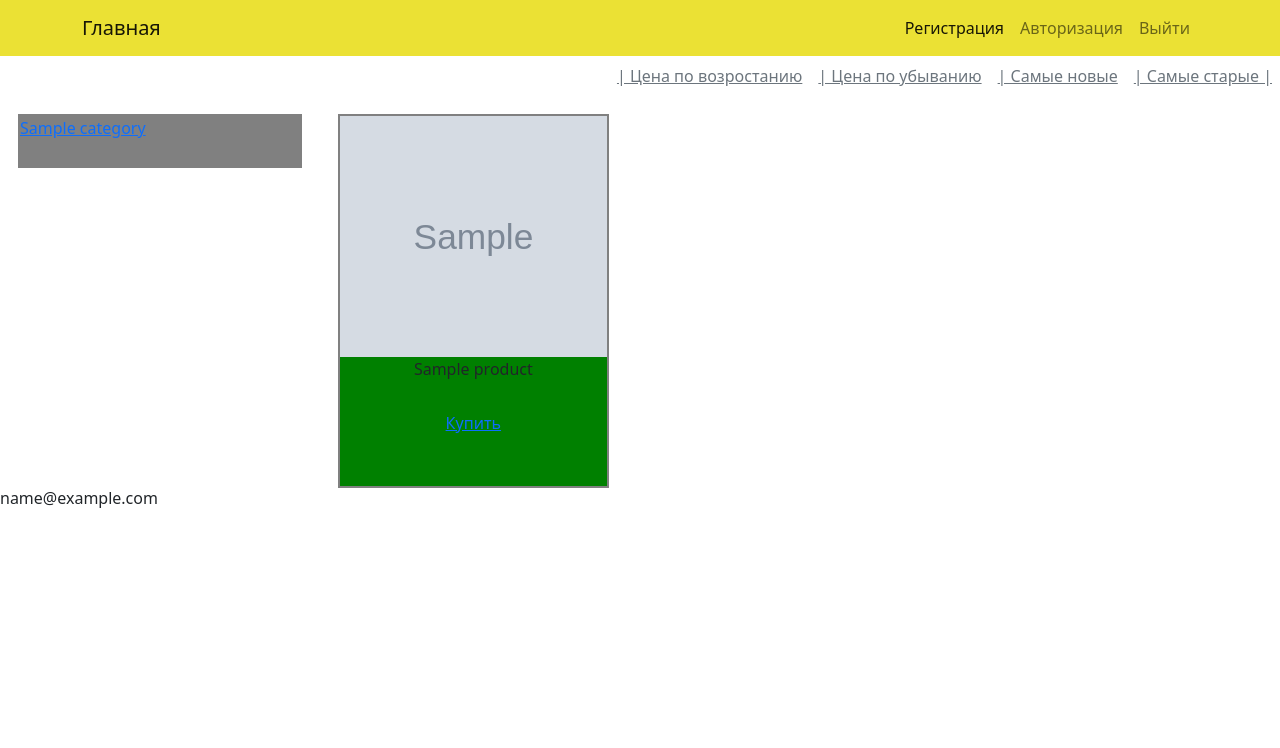
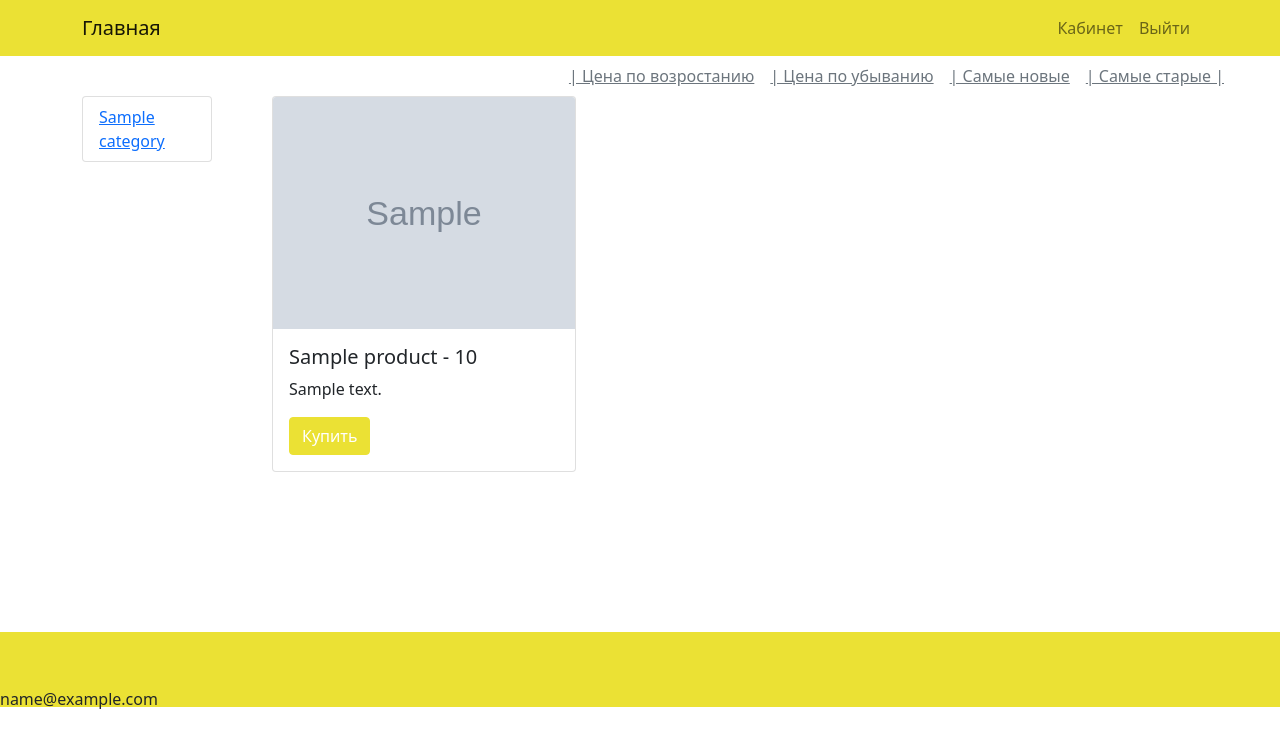
Before and after one commit to apelsinovi-sok/MVC-Shop, a PHP site: page /filter?=top in a window 1280 px wide. Shown: the top 748 px of the page. Run offline with PHP 8.4, Linux system fonts and the light colour scheme; the visitor is signed in with stand-in values (Sample User, id 1); tables that the repository leaves empty or names only in its code hold one stand-in row (values such as "Sample post"); grey boxes marked "Sample" are stand-in pictures; data that the repository does not hold is empty.

```diff
--- a/css/body.css
+++ b/css/body.css
@@ -112,3 +112,33 @@ $product->discount =     '0';
 R::store($product);
 }
 ?> */
+
+
+
+.card{
+	margin-bottom: 40px;
+}
+
+.card img{
+  height: 232px;
+}
+
+.btn-primary{
+
+background-color: #ebe134;
+
+border-color: #ebe134;
+
+color: white;
+
+}
+
+.btn-primary:hover{
+
+background-color: #d1ca3b;
+
+border-color: #d1ca3b;
+
+color: white;
+
+}
--- a/css/filter.css
+++ b/css/filter.css
@@ -1,4 +1,5 @@
-.filter {
+
+/*.filter {
 	height: 30px;
 	padding-right: 30px;
 	padding-top: 10px;
@@ -16,4 +17,4 @@
 
 .filter a{
 	color: grey;
-}
+}*/
--- a/css/footer.css
+++ b/css/footer.css
@@ -1,7 +1,7 @@
 .footer{
-	background-color: #c20a00;
+	background-color: #ebe134;
 	width: 100%;
 	height: 75px;
-	margin-top: 170px;
+	margin-top: 120px;
 	margin-bottom: -20px;
 }
--- a/models/MainProduct.php
+++ b/models/MainProduct.php
@@ -1,7 +1,7 @@
 <?php
 class MainProduct{
 
-	const FILTER = 'SELECT * FROM `product` WHERE id  ORDER BY `date` ASC LIMIT 1,3 ';
+	const FILTER = 'SELECT * FROM `product` WHERE id  ORDER BY `date`';
 
 	public static function getProducts($value , $filter){
 
--- a/views/filter.php
+++ b/views/filter.php
@@ -1,8 +1,9 @@
 <link href="https://cdn.jsdelivr.net/npm/bootstrap@5.0.0-beta1/dist/css/bootstrap.min.css" rel="stylesheet" integrity="sha384-giJF6kkoqNQ00vy+HMDP7azOuL0xtbfIcaT9wjKHr8RbDVddVHyTfAAsrekwKmP1" crossorigin="anonymous">
-
-<div class="d-flex justify-content-end">
+<div class="filter">
+	<div class="d-flex justify-content-end pe-5">
   <div class="p-2 bd-highlight"><a href="?=top" class="link-secondary">| Цена по возростанию </a></div>
 	 <div class="p-2 bd-highlight"><a href="?=low" class="link-secondary">| Цена по убыванию    </a></div>
 	 <div class="p-2 bd-highlight"><a href="?=new" class="link-secondary">| Самые новые         </a></div>
 	 <div class="p-2 bd-highlight"><a href="?=old" class="link-secondary">| Самые старые |     </a></div>
+     </div>
 </div>
--- a/views/header.php
+++ b/views/header.php
@@ -10,15 +10,15 @@
     </button>
     <div class="collapse navbar-collapse" id="navbarNavAltMarkup">
       <div class="navbar-nav ms-auto">
-        <a class="nav-link active" aria-current="page" href="/registration">Регистрация</a>
-        <a class="nav-link"  href="/authorization">Авторизация</a>
-        <a class="nav-link"  href="/exit">Выйти</a>
+        <? if(!$_SESSION['user']) echo '<a class="nav-link active" aria-current="page" href="/registration">Регистрация</a>'; ?>
+        <? if(!$_SESSION['user']) echo '<a class="nav-link"  href="/authorization">Авторизация</a>';?>
+        <? if($_SESSION['user']) echo '<a class="nav-link"  href="/">Кабинет</a>'; ?>
+        <? if($_SESSION['user']) echo '<a class="nav-link"  href="/exit">Выйти</a>'; ?>
     </div>
   </div>
 </div>
 </nav>
  </div>
- <script src="https://cdn.jsdelivr.net/npm/bootstrap@5.0.0-beta1/dist/js/bootstrap.bundle.min.js" integrity="sha384-ygbV9kiqUc6oa4msXn9868pTtWMgiQaeYH7/t7LECLbyPA2x65Kgf80OJFdroafW" crossorigin="anonymous"></script>
 
 
 <!-- <div class="account">
--- a/views/index.php
+++ b/views/index.php
@@ -16,15 +16,55 @@ R::store($category);
 <head>
 <meta charset="utf-8" />
 <title>Главная</title>
-<link rel="stylesheet" href="/css/body.css" type="text/css"/>
+
 
 <? require_once(ROOT.'/views/header.php');
    require_once(ROOT.'/views/filter.php'); ?>
 </head>
+<link href="https://cdn.jsdelivr.net/npm/bootstrap@5.0.0-beta1/dist/css/bootstrap.min.css" rel="stylesheet" integrity="sha384-giJF6kkoqNQ00vy+HMDP7azOuL0xtbfIcaT9wjKHr8RbDVddVHyTfAAsrekwKmP1" crossorigin="anonymous">
+
+<link rel="stylesheet" type="text/css" href="/css/body.css">
 <body>
+<section>
+  <div class="container">
+  <div class="row">
+   <div class="col-xl-2 col-lg-12">
+    <div class="row">
+      <div class="col-12 pe-5">
+        <ul class="list-group">
+  <? foreach ($categories as $category) : ?>
+  <li class=<? if($number['0'] == $category['name_url']) echo "list-group-item active"; if($number['0'] != $category['name_url']) echo "list-group-item" ;?>><? echo '<a href="/product/'.$category['name_url'].'" >'.$category['name'].'</a>'?></li>
+  <? endforeach; ?>
+</ul>
+      </div>
+   </div>
+    </div>
 
- <div class="father">
+    <div class="col-xl-9 col-lg-12">
+      <div class="row">
+       <? foreach ($products as $product) : ?>
+        <div class="col-xl-4 col-lg-4 col-md-6">
+      <div class="card" style="width: 19rem;">
+   <!-- <img src="/img/Wilson.jpg" class="card-img-top" alt="...">  -->
+  <? echo '<img src="/img/'.$product['picture'].'" class="card-img-top" alt="...">'?>
+  <div class="card-body">
+    <h5 class="card-title"><? echo $product['name'] .' - '. $product['price'];?></h5>
+    <p class="card-text"><? echo $product['content_big'] ?></p>
+    <? echo '<a href="/product/'.$product['category'].'/'.$product['id'].'" class="btn btn-primary">Купить</a>'?>
+  </div>
+</div>
+    </div>
+     <? endforeach; ?>
+      </div>
+      </div>
+    </div>
 
+</div>
+</div>
+</section>
+
+
+<!--  <div class="father">
 	<div class="category">
 	<? foreach ($categories as $category) : ?>
 	   <div class= <? if($number['0'] == $category['name_url']) echo "light";?>><? echo '<a href="/product/'.$category['name_url'].'" >'.$category['name'].'</a>'?></div>
@@ -38,11 +78,14 @@ R::store($category);
    <? endforeach; ?>
 
 </div>
-</div>
+</div> -->
+
 </body>
-<!-- <? require_once(ROOT.'/views/footer.php'); ?> -->
+</section>
+ <? require_once(ROOT.'/views/footer.php'); ?>
 </html>
 
+<script src="https://cdn.jsdelivr.net/npm/bootstrap@5.0.0-beta1/dist/js/bootstrap.bundle.min.js" integrity="sha384-ygbV9kiqUc6oa4msXn9868pTtWMgiQaeYH7/t7LECLbyPA2x65Kgf80OJFdroafW" crossorigin="anonymous"></script>
 
 
 <!-- <form name = "test" action="" method="post" >
```
Also changed, not shown: views/authorization.php (+16 -8 lines), views/product.php (+31 -7 lines), views/registration.php (+25 -2 lines).
